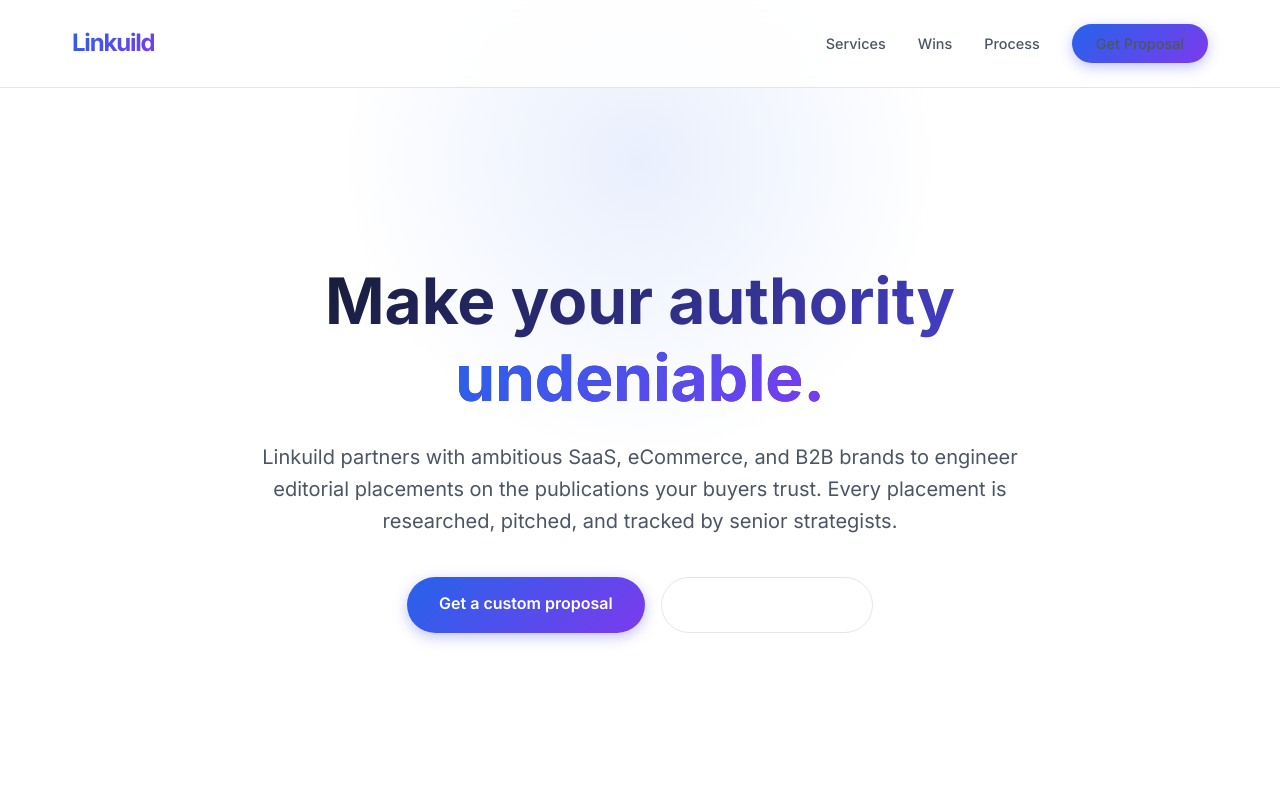
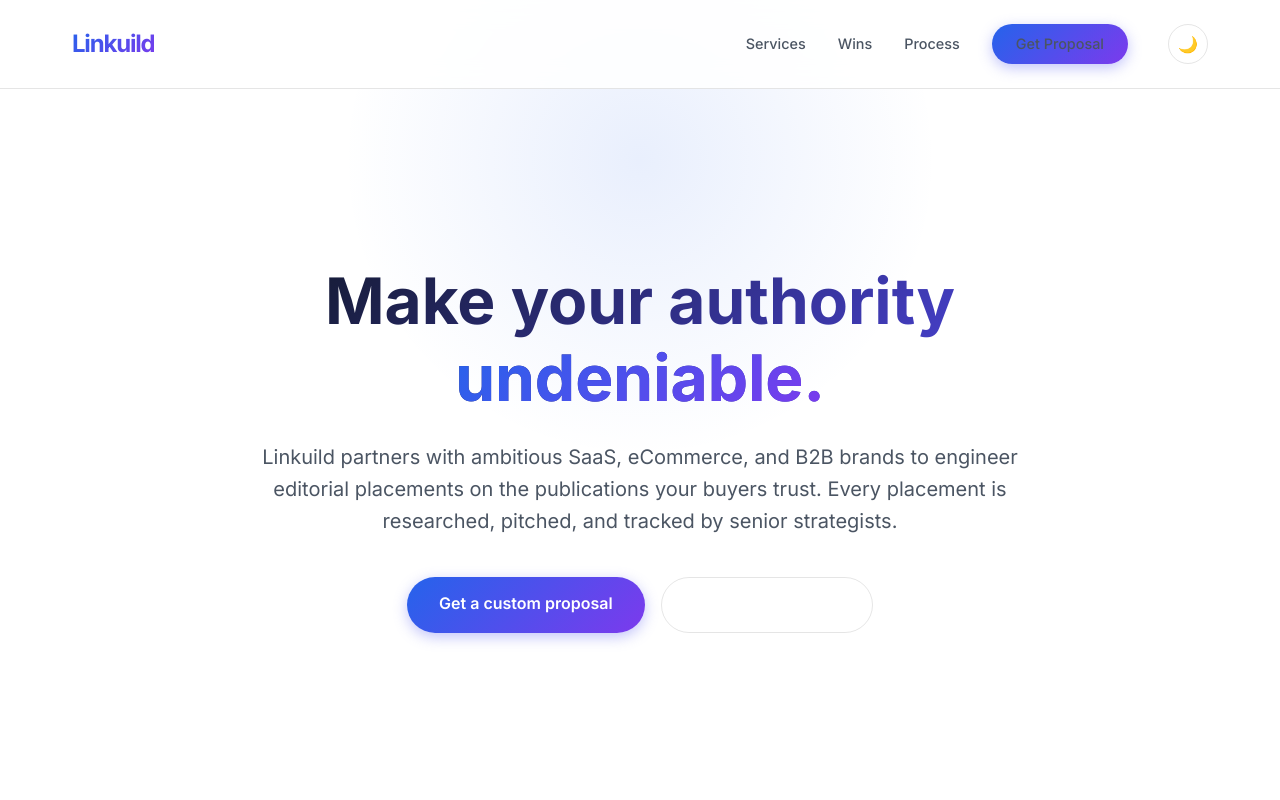
Before and after one commit to zubitech-AI/zonii-leads, a Next.js app: page / in a window 1280 px wide. Shown: the top 800 px of the page. Built offline with nearby package versions, Linux system fonts and the light colour scheme.

Commit message:
Added manual light/dark theme toggle button

```diff
--- /dev/null
+++ b/app/ThemeToggle.js
@@ -0,0 +1,43 @@
+"use client"
+
+import { useState, useEffect } from 'react'
+
+export default function ThemeToggle() {
+  const [theme, setTheme] = useState('light')
+
+  useEffect(() => {
+    // Check initial preference
+    if (document.documentElement.classList.contains('dark') ||
+        (!document.documentElement.classList.contains('light') &&
+         window.matchMedia('(prefers-color-scheme: dark)').matches)) {
+      setTheme('dark')
+      document.documentElement.classList.add('dark')
+    } else {
+      setTheme('light')
+      document.documentElement.classList.add('light')
+    }
+  }, [])
+
+  const toggleTheme = () => {
+    if (theme === 'light') {
+      document.documentElement.classList.remove('light')
+      document.documentElement.classList.add('dark')
+      setTheme('dark')
+    } else {
+      document.documentElement.classList.remove('dark')
+      document.documentElement.classList.add('light')
+      setTheme('light')
+    }
+  }
+
+  return (
+    <button
+      onClick={toggleTheme}
+      className="btn btn-secondary"
+      style={{ padding: '0.5rem', borderRadius: '50%', width: '40px', height: '40px', display: 'flex', alignItems: 'center', justifyContent: 'center', marginLeft: '0.5rem' }}
+      aria-label="Toggle Theme"
+    >
+      {theme === 'light' ? '🌙' : '☀️'}
+    </button>
+  )
+}
--- a/app/globals.css
+++ b/app/globals.css
@@ -20,7 +20,7 @@
 }
 
 @media (prefers-color-scheme: dark) {
-  :root {
+  :root:not(.light) {
     --bg-color: #050505;
     --text-primary: #f3f4f6;
     --text-secondary: #9ca3af;
@@ -37,6 +37,24 @@
     --cta-bg: linear-gradient(135deg, rgba(59, 130, 246, 0.1) 0%, rgba(139, 92, 246, 0.1) 100%);
     --step-num-border: rgba(255,255,255,0.2);
   }
+}
+
+:root.dark {
+  --bg-color: #050505;
+  --text-primary: #f3f4f6;
+  --text-secondary: #9ca3af;
+  --accent-primary: #3b82f6;
+  --accent-secondary: #8b5cf6;
+  --glass-bg: rgba(255, 255, 255, 0.03);
+  --glass-border: rgba(255, 255, 255, 0.08);
+  --nav-bg: rgba(5, 5, 5, 0.8);
+  --h1-start: #ffffff;
+  --h1-end: #a5b4fc;
+  --quote-mark: rgba(255,255,255,0.05);
+  --hero-glow: rgba(59, 130, 246, 0.15);
+  --wins-bg: rgba(255,255,255,0.02);
+  --cta-bg: linear-gradient(135deg, rgba(59, 130, 246, 0.1) 0%, rgba(139, 92, 246, 0.1) 100%);
+  --step-num-border: rgba(255,255,255,0.2);
 }
 
 * {
--- a/app/layout.js
+++ b/app/layout.js
@@ -1,4 +1,5 @@
 import './globals.css'
+import ThemeToggle from './ThemeToggle'
 
 export const metadata = {
   title: 'Linkuild | Premium Editorial PR & Link Building',
@@ -19,6 +20,7 @@ export default function RootLayout({ children }) {
               <a href="#wins">Wins</a>
               <a href="#process">Process</a>
               <a href="#contact" className="btn btn-primary" style={{ padding: '0.5rem 1.5rem' }}>Get Proposal</a>
+              <ThemeToggle />
             </div>
           </div>
         </nav>
```
